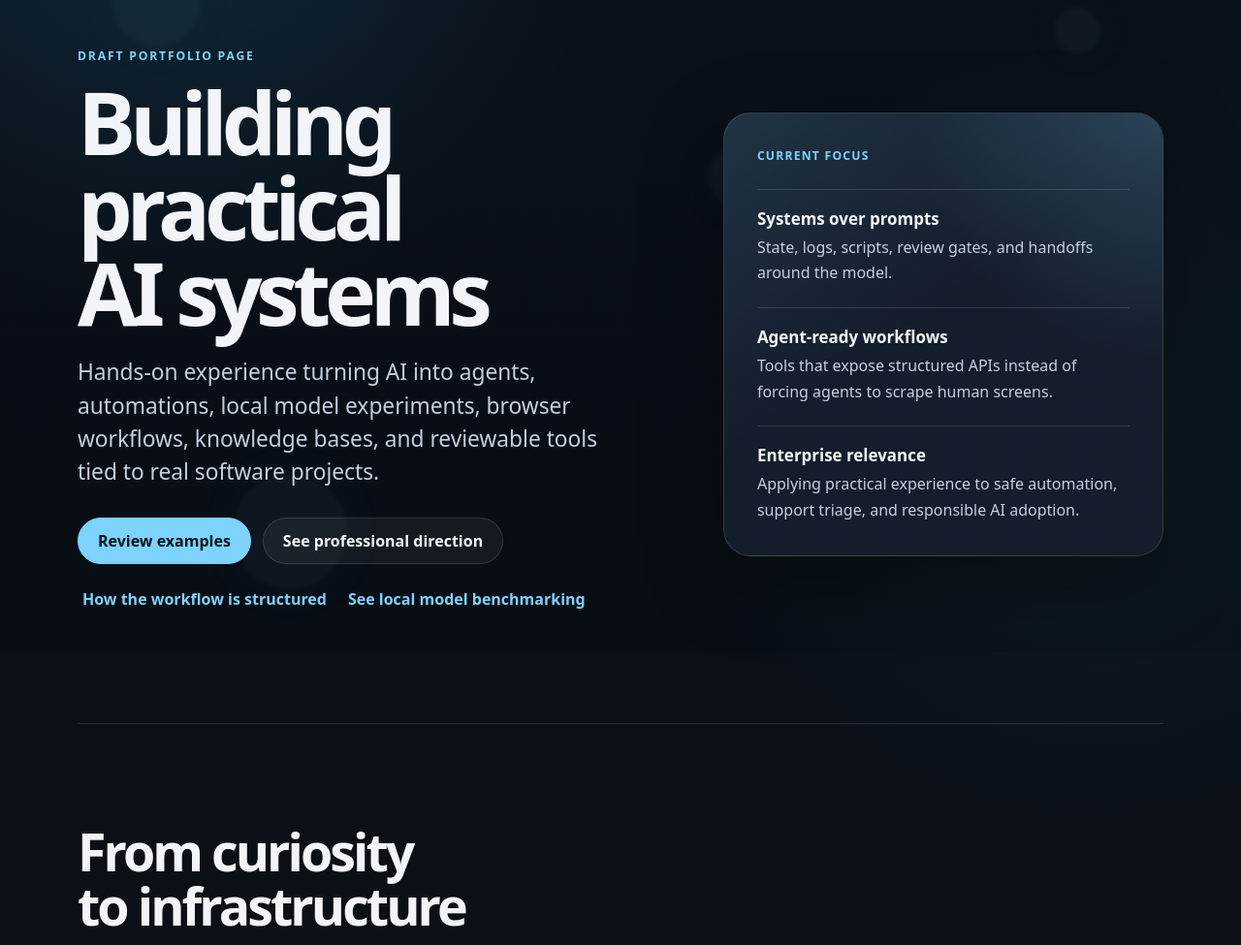
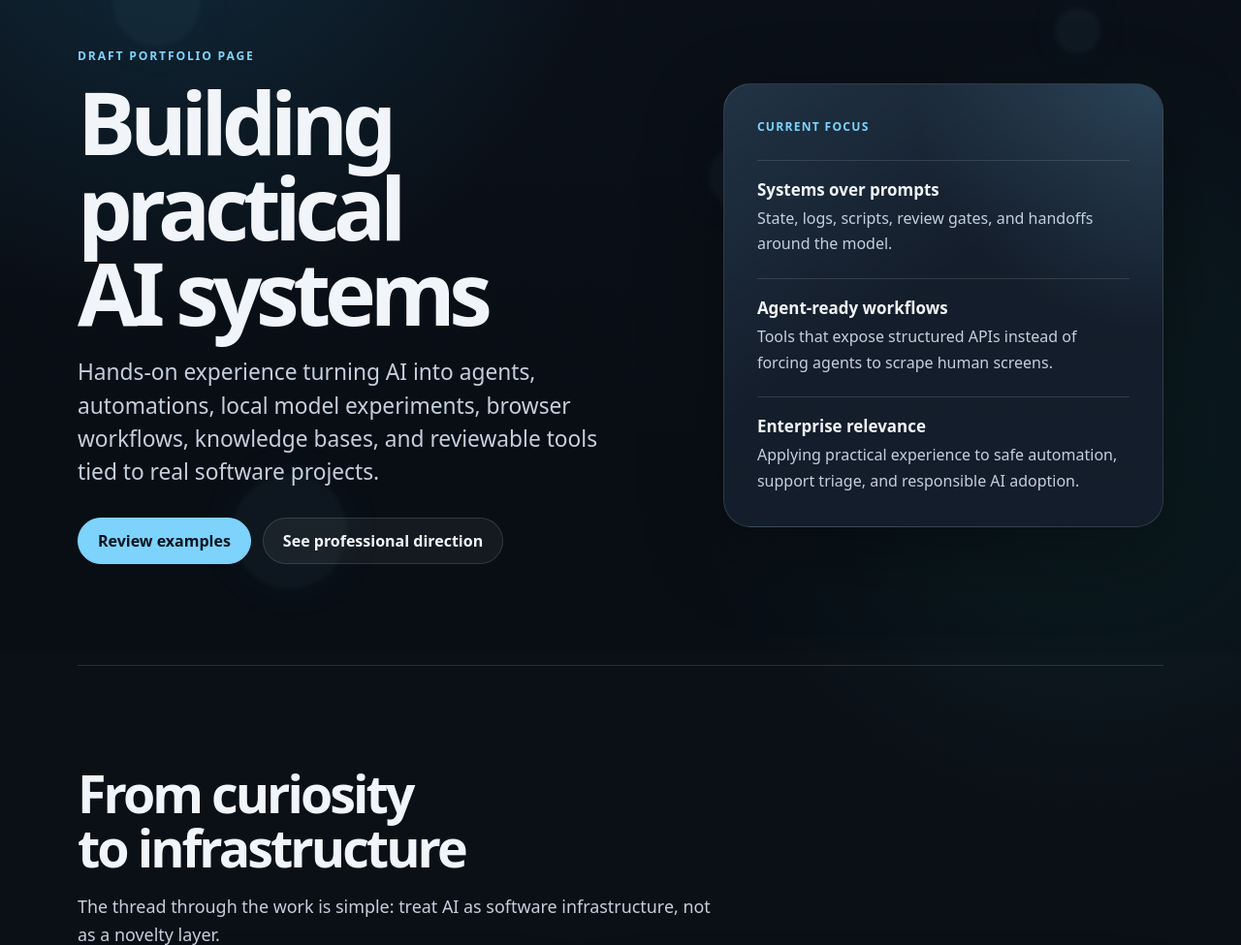
Before and after one commit to david-kendrick/practical-ai-journey-website, a FastAPI app: page / in a window 1280 px wide. Shown: the part 127-1102 px from the top of the page at 97% size. Run offline with FastAPI, Linux system fonts and the light colour scheme.

Commit message:
fix(home): focus hero actions (#23)

```diff
--- a/app/templates/pages/index.html
+++ b/app/templates/pages/index.html
@@ -12,8 +12,6 @@
           <div class="hero-actions" aria-label="Primary actions">
             <a class="button primary" href="#examples">Review examples</a>
             <a class="button secondary" href="#next">See professional direction</a>
-            <a class="button ghost" href="hermes-workflow.html">How the workflow is structured</a>
-            <a class="button ghost" href="local-models-benchmarking.html">See local model benchmarking</a>
           </div>
         </div>
 
```
